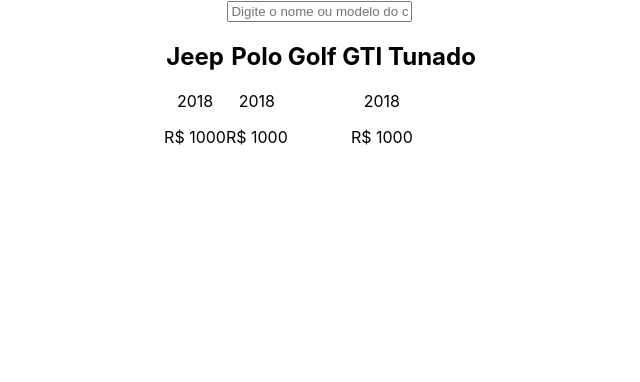
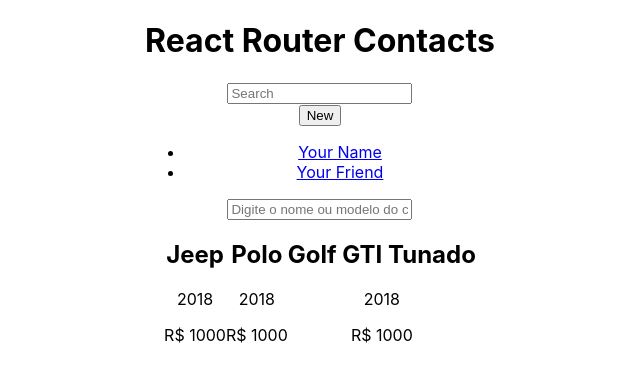
Before and after one commit to paimvictor/kavak-clone, a React (Create React App) app: page / in a window 1280 px wide. Shown: the top 382 px of the page, without its empty margins (320-960 px from the left). Built offline with nearby package versions, Linux system fonts and the light colour scheme.

Commit message:
feat: Adds React Router

```diff
--- /dev/null
+++ b/src/routes/root.tsx
@@ -0,0 +1,38 @@
+export default function Root() {
+    return (
+        <>
+          <div id="sidebar">
+            <h1>React Router Contacts</h1>
+            <div>
+            <form action="" id="search-form" role="search">
+              <input
+              id="q"
+              type="search"
+              aria-label="Search contacts"
+              placeholder="Search"
+              name="q"
+              />
+              <div id="search-spinner" aria-hidden hidden={true}
+              />
+              <div className="sr-only" aria-live="polite">
+              </div>
+            </form>
+            <form method="post">
+              <button type="submit">New</button>
+            </form>
+          </div>
+          <nav>
+            <ul>
+              <li>
+                <a href={`contacts/1`}>Your Name</a>
+              </li>
+              <li>
+                <a href={`contacts/2`}>Your Friend</a>
+              </li>
+            </ul>
+          </nav>
+          </div>
+          <div id="detail"></div>
+        </>
+    );
+}
```
Also changed, not shown: src/index.tsx (+15 -0 lines).
